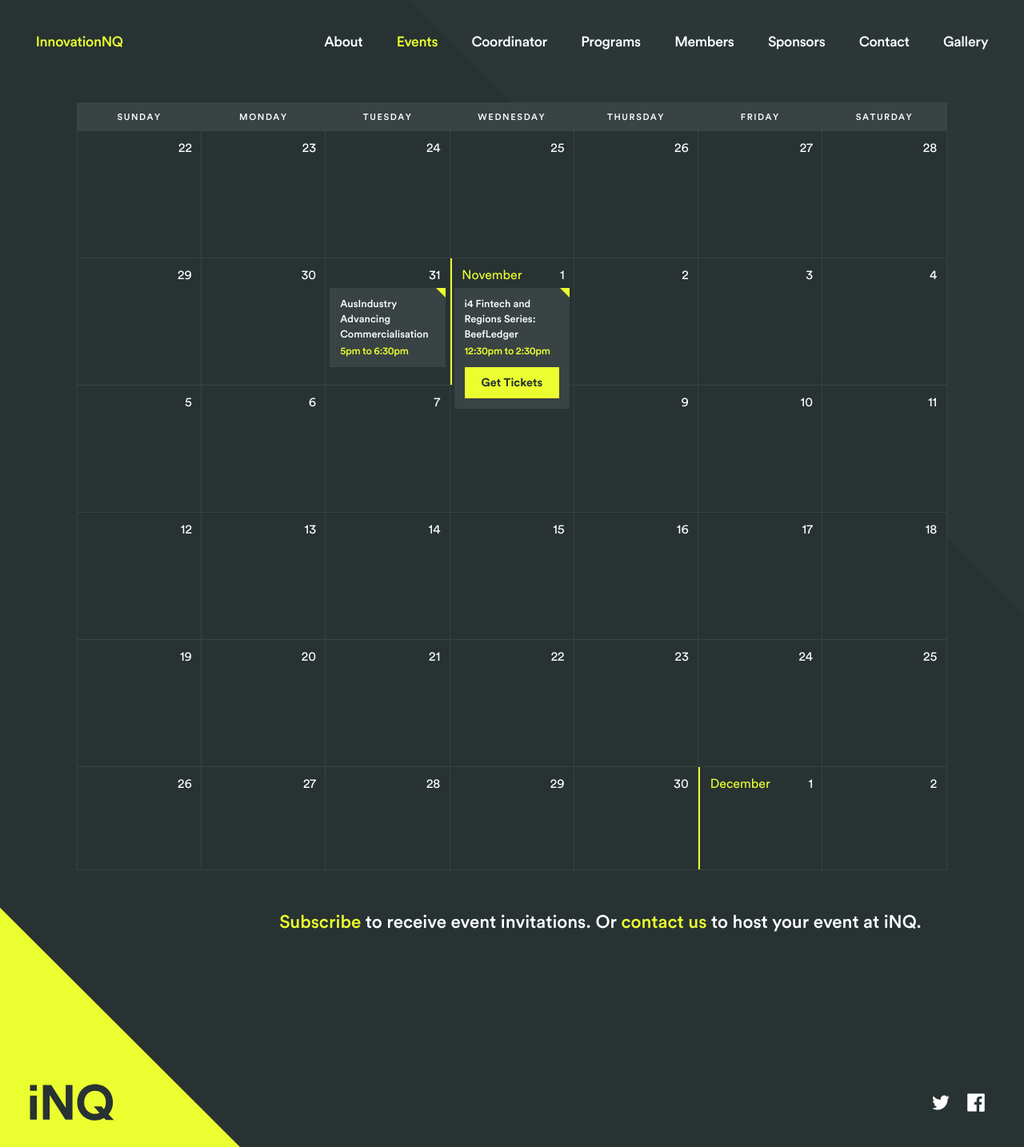
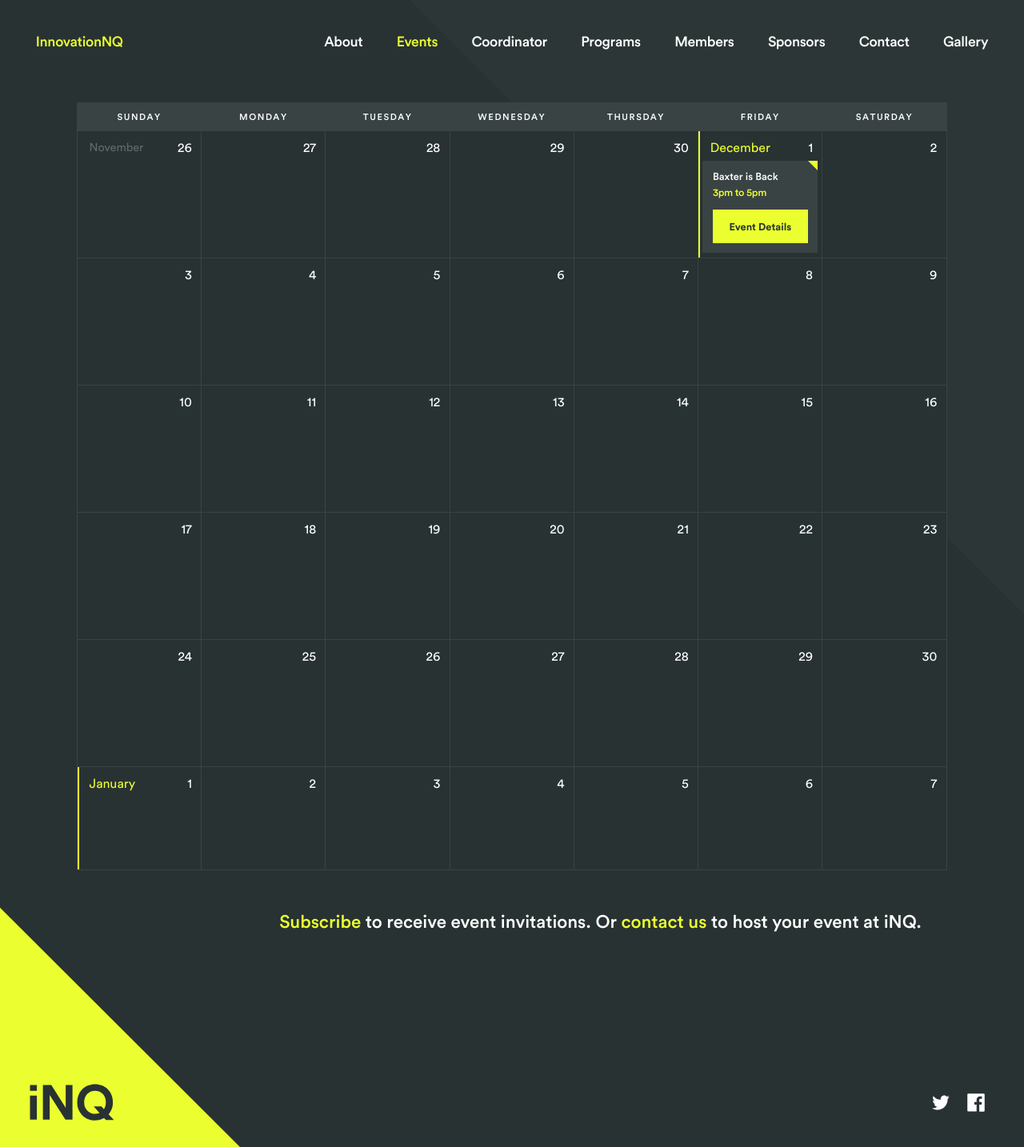
Before and after one commit to fierceventures/inq, a Jekyll site: the page built from events.html, in a window 1280 px wide. Shown: the whole page at 80% size. Built offline with Jekyll 4.4.1, drawn with Linux system fonts in a browser that asks for light colours; some web fonts are replaced.

Commit message:
Add Baxter Page, Update Events Page

```diff
--- a/css/main.css
+++ b/css/main.css
@@ -82,6 +82,12 @@
 	margin-bottom: 2rem;
 }
 
+h3.small {
+	font-size: 1.3rem;
+	line-height: 1.4rem;
+	margin-bottom: 1.3rem;
+}
+
 h4 {
 	font-size: 1.1rem;
 	font-family: "Circular Bold", sans-serif;
@@ -89,6 +95,26 @@
 	margin: 0;
 	margin-top: 2rem;
 	margin-bottom: .5rem;
+}
+
+label {
+	font: .75rem "Circular Bold", sans-serif;
+	font-weight: normal;
+	margin: .3rem 3rem 1.5rem 0;
+	text-transform: uppercase;
+	letter-spacing: 2px;
+	float: left;
+	width: 5rem;
+	clear: both;
+	text-align: right;
+}
+
+hr {
+	border: none;
+	background-color: rgba(188, 194, 194, 0.2);
+	height: .1rem;
+	margin-top: 2rem;
+	margin-bottom: 2rem;
 }
 
 nav {
@@ -200,7 +226,9 @@
 }
 
 .row {
-	display: inline-block;
+	display: block;
+	margin-bottom: 0;
+	margin-top: 1.5rem;
 }
 
 .col {
@@ -345,18 +373,23 @@
 	-webkit-transition: all .3s ease-in-out 0s;
 }
 
-.event .button {
+.button {
 	display: block;
-	padding: .6rem;
+	padding: 1rem;
 	background-color: #ebff30;
 	color: #273232;
 	text-decoration: none;
 	text-align: center;
-	font-family: "Circular Bold", sans-serif;
+	font: 1rem/1.4rem "Circular Bold", sans-serif;
+	border-radius: .2rem;
+	margin-top: 3rem;
+}
 
-
-	font-size: .9rem;
-	margin-top: .8rem;
+.event .button {
+	border-radius: 0;
+	font-size: .8rem;
+	padding: .6rem;
+	margin-top: 1rem;
 }
 
 .event .triangle {
@@ -445,6 +478,13 @@
 	width: 2.5rem;
 	display: inline-block;
 	padding: .3rem;
+}
+
+/* Custom Pages */
+
+.baxter {
+	background-image: url('../img/bg-baxter.jpg');
+	background-size: cover;
 }
 
 @media (max-width: 768px) {
--- a/events.html
+++ b/events.html
@@ -20,19 +20,9 @@
 			</ul>
 
 			<ul class="days">
-				<li class="day">
-					<div class="date">22</div>
-				</li>
-				<li class="day">
-					<div class="date">23</div>
-				</li>
-				<li class="day">
-					<div class="date">24</div>
-				</li>
-				<li class="day">
-					<div class="date">25</div>
-				</li>
-				<li class="day">
+
+				<li class="day current-month">
+					<div class="month">November</div>
 					<div class="date">26</div>
 				</li>
 				<li class="day">
@@ -47,38 +37,20 @@
 				<li class="day">
 					<div class="date">30</div>
 				</li>
-				<li class="day">
-					<div class="date">31</div>
-
+				<li class="day new-month">
+					<div class="month">December</div>
+					<div class="date">1</div>
 					<div class="event">
 						<div class="triangle"></div>
-						<div class="event-title">AusIndustry Advancing Commercialisation</div>
-						<div class="event-time">5pm to 6:30pm</div>
+						<div class="event-title">Baxter is Back</div>
+						<div class="event-time">3pm to 5pm</div>
+						<a href="/baxter" target="_blank" class="button">Event Details</a>
 						<div class="event-details">
 							<div class="event-description">
-								<p>Canapés, Keith Steele, AC, Pitching, Value Proposition, Case Study and Q&A.</p>
+								<p>Beers, BBQ and Baxter. Queensland’s Chief Entrepreneur joins guests for a panel discussion at iNQ.</p>
 							</div>
 						</div>
 					</div>
-
-				</li>
-				<li class="day new-month">
-					<div class="month">November</div>
-
-					<div class="date">1</div>
-
-					<div class="event">
-						<div class="triangle"></div>
-						<div class="event-title">i4 Fintech and Regions Series: BeefLedger</div>
-						<div class="event-time">12:30pm to 2:30pm</div>
-						<div class="event-details">
-							<div class="event-description">
-								<p>How BeefLedger can resolve food provenance challenges and create consumer-driven value growth for sustainable supply chains.</p>
-							</div>
-						</div>
-						<a href="https://www.eventbrite.com.au/e/beefledger-a-blockchain-journey-i4-fintech-and-regions-series-tickets-39183677434?utm-medium=discovery&utm-campaign=social&utm-content=attendeeshare&aff=esli&utm-source=li&utm-term=listing" target="_blank" class="button">Get Tickets</a>
-					</div>
-
 				</li>
 				<li class="day">
 					<div class="date">2</div>
@@ -168,7 +140,7 @@
 					<div class="date">30</div>
 				</li>
 				<li class="day new-month">
-					<div class="month">December</div>
+					<div class="month">January</div>
 
 					<div class="date">1</div>
 				</li>
@@ -190,12 +162,6 @@
 				<li class="day">
 					<div class="date">7</div>
 				</li>
-				<li class="day">
-					<div class="date">8</div>
-				</li>
-				<li class="day">
-					<div class="date">9</div>
-				</li>
 			</ul>
 	</div>
 
```
Also changed, not shown: baxter.html (added, +61 -0 lines), img/bg-baxter.jpg (added).
